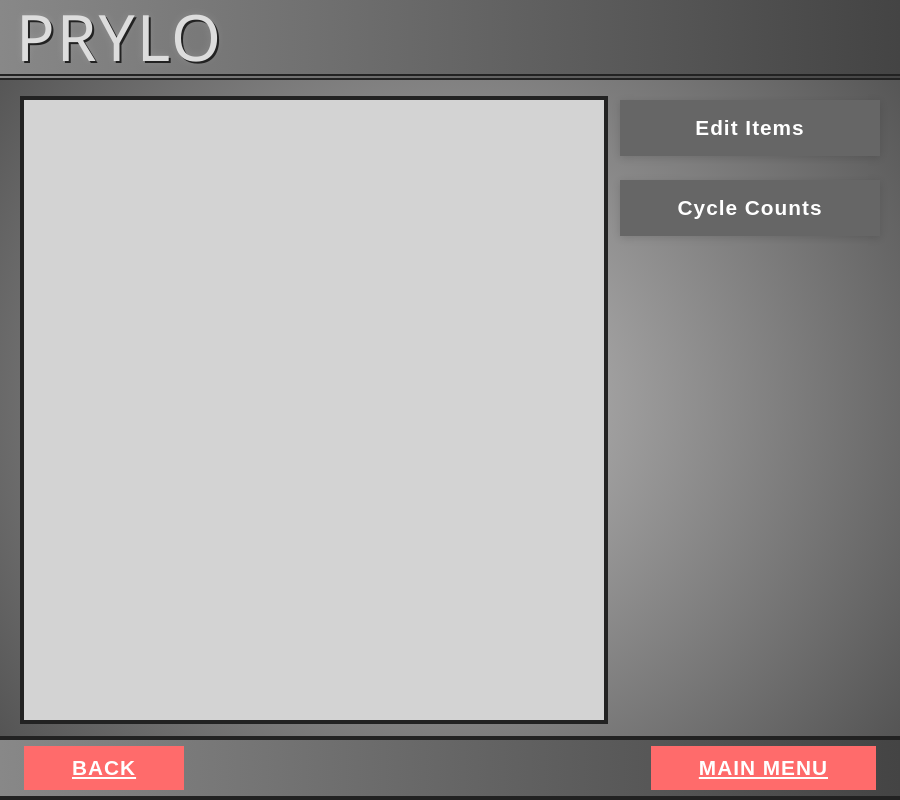
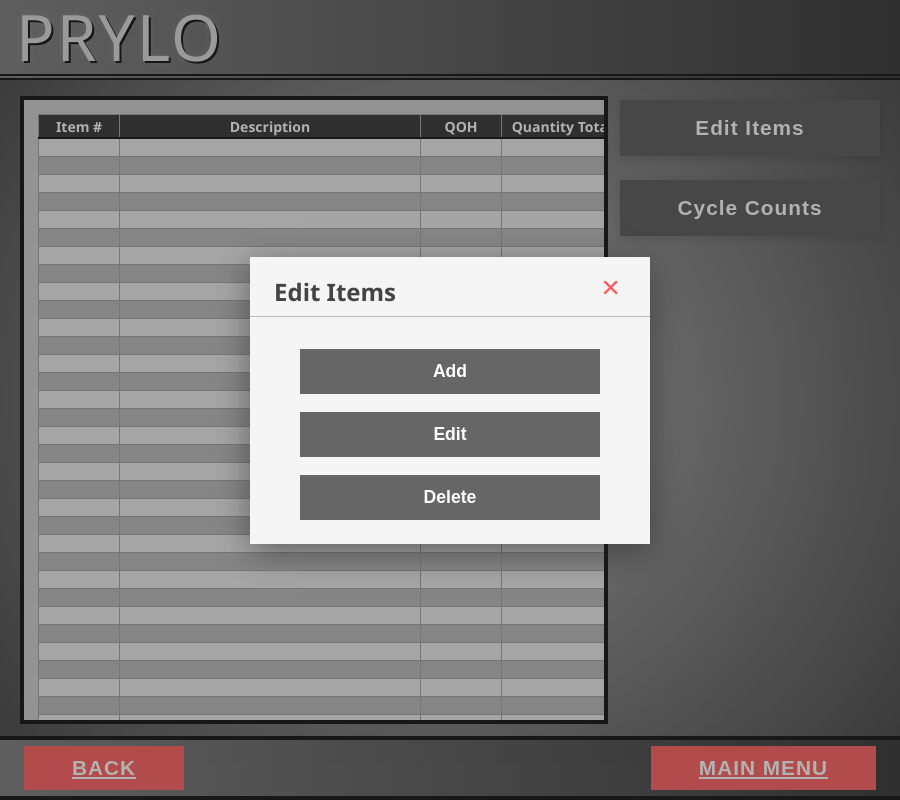
Before and after one commit to Yot-3/Plyro-v0.2, an Electron app: page src/display-inv.html in a window 900 px wide. Both pictures are taken after a click on the button "Edit Items". Drawn offline with Linux system fonts and the light colour scheme.

Commit message:
Table design push and Add items modal

```diff
--- a/src/display-inv.html
+++ b/src/display-inv.html
@@ -11,7 +11,23 @@
         <span class="prylo-title">PRYLO</span>
     </div>
     <div class="main-area">
-        <div class="inv-panel"></div>
+        <div class="inv-panel">
+            <div class="inv-table-container">
+                <table class="inv-table">
+                    <thead>
+                        <tr>
+                            <th style="width: 80px;">Item #</th>
+                            <th style="width: 300px;">Description</th>
+                            <th style="width: 80px;">QOH</th>
+                            <th style="width: 120px;">Quantity Total</th>
+                        </tr>
+                    </thead>
+                    <tbody id="inv-table-body">
+                        <!-- Rows will be inserted by JS -->
+                    </tbody>
+                </table>
+            </div>
+        </div>
         <div class="side-panel">
             <button class="side-btn">Edit Items</button>
             <button class="side-btn" onclick="window.location.href='cycle-counts.html'">Cycle Counts</button>
@@ -21,5 +37,49 @@
         <button class="back-btn" onclick="window.location.href='main-menu.html'">BACK</button>
         <button class="main-menu-btn" onclick="window.location.href='main-menu.html'">MAIN MENU</button>
     </div>
+    <!-- Modal structure -->
+    <div id="editModal" class="modal">
+        <div class="modal-content">
+            <div class="modal-header">
+                <span class="modal-title">Edit Items</span>
+                <button class="close-btn" onclick="closeModal()">&times;</button>
+            </div>
+            <div class="modal-actions">
+                <button class="modal-action-btn">Add</button>
+                <button class="modal-action-btn">Edit</button>
+                <button class="modal-action-btn">Delete</button>
+            </div>
+        </div>
+    </div>
+    <script>
+        // Max number of rows
+        const maxRows = 35;
+        const tbody = document.getElementById('inv-table-body');
+        for (let i = 0; i < maxRows; i++) {
+            const tr = document.createElement('tr');
+            for (let j = 0; j < 4; j++) {
+                const td = document.createElement('td');
+                td.innerHTML = '&nbsp;';
+                tr.appendChild(td);
+            }
+            tbody.appendChild(tr);
+        }
+
+        // Open modal when Edit Items button is clicked
+        document.querySelector('.side-btn').onclick = function() {
+            document.getElementById('editModal').style.display = 'flex';
+        };
+        // Close modal function
+        function closeModal() {
+            document.getElementById('editModal').style.display = 'none';
+        }
+        // Optional: close modal when clicking outside modal-content
+        window.onclick = function(event) {
+            const modal = document.getElementById('editModal');
+            if (event.target === modal) {
+                closeModal();
+            }
+        }
+    </script>
 </body>
 </html>
--- a/src/style/display-inv.css
+++ b/src/style/display-inv.css
@@ -125,3 +125,128 @@ body {
 .back-btn:hover, .main-menu-btn:hover {
     background: #ff4b4b;
 }
+
+.inv-table-container {
+    width: 100%;
+    height: 100%;
+    overflow: auto;
+    padding: 14px;
+    box-sizing: border-box;
+}
+
+.inv-table {
+    border-collapse: collapse;
+    width: 100%;
+    table-layout: fixed;
+}
+
+.inv-table th, .inv-table td {
+    border: 1px solid #aaa;
+    text-align: center;
+    padding: 0;
+    height: 14px;
+    font-size: 12px;
+    vertical-align: middle;
+    background: #f5f5f5;
+    overflow: hidden;
+    white-space: nowrap;
+}
+
+.inv-table th {
+    font-size: 14px;
+    background: #444;         /* Custom header background */
+    color: #fff;              /* Custom header text color */
+    font-weight: bold;
+    height: 22px;
+    cursor: col-resize;
+    user-select: none;
+    position: relative;
+    border-bottom: 2px solid #222;
+}
+
+/* Alternate row colors */
+.inv-table tbody tr:nth-child(odd) td {
+    background: #ededed;
+}
+
+.inv-table tbody tr:nth-child(even) td {
+    background: #c0bfbf;
+}
+
+/* Modal overlay */
+.modal {
+    display: none;
+    position: fixed;
+    z-index: 1000;
+    left: 0; top: 0; width: 100vw; height: 100vh;
+    background: rgba(0,0,0,0.3);
+    align-items: center;
+    justify-content: center;
+}
+
+/* Modal box */
+.modal-content {
+    background: #f5f5f5;
+    min-width: 400px;
+    min-height: 180px;
+    box-shadow: 0 8px 32px #2228;
+    display: flex;
+    flex-direction: column;
+    padding: 0 0 24px 0;
+    position: relative;
+}
+
+/* Header row */
+.modal-header {
+    display: flex;
+    align-items: center;
+    justify-content: space-between;
+    padding: 18px 24px 8px 24px;
+    border-bottom: 1px solid #bbb;
+}
+
+.modal-title {
+    font-size: 1.5em;
+    font-weight: bold;
+    color: #444;
+    margin-right: auto;
+}
+
+.close-btn {
+    background: none;
+    border: none;
+    font-size: 2em;
+    color: #ff5757;
+    cursor: pointer;
+    margin-left: 16px;
+    margin-top: -8px;
+    transition: color 0.2s;
+}
+.close-btn:hover {
+    color: #bf3b3b;
+}
+
+/* Actions row */
+.modal-actions {
+    display: flex;
+    flex-direction: column;
+    align-items: center;
+    gap: 18px;
+    margin-top: 32px;
+}
+
+.modal-action-btn {
+    background: #666;
+    color: #fff;
+    font-size: 1.1em;
+    font-weight: bold;
+    text-align: center;
+    width: 75%;
+    border: none;
+    padding: 12px 32px;
+    cursor: pointer;
+    transition: background 0.2s;
+}
+.modal-action-btn:hover {
+    background: #ff6b6b;
+}
```
Also changed, not shown: 1 other file.
